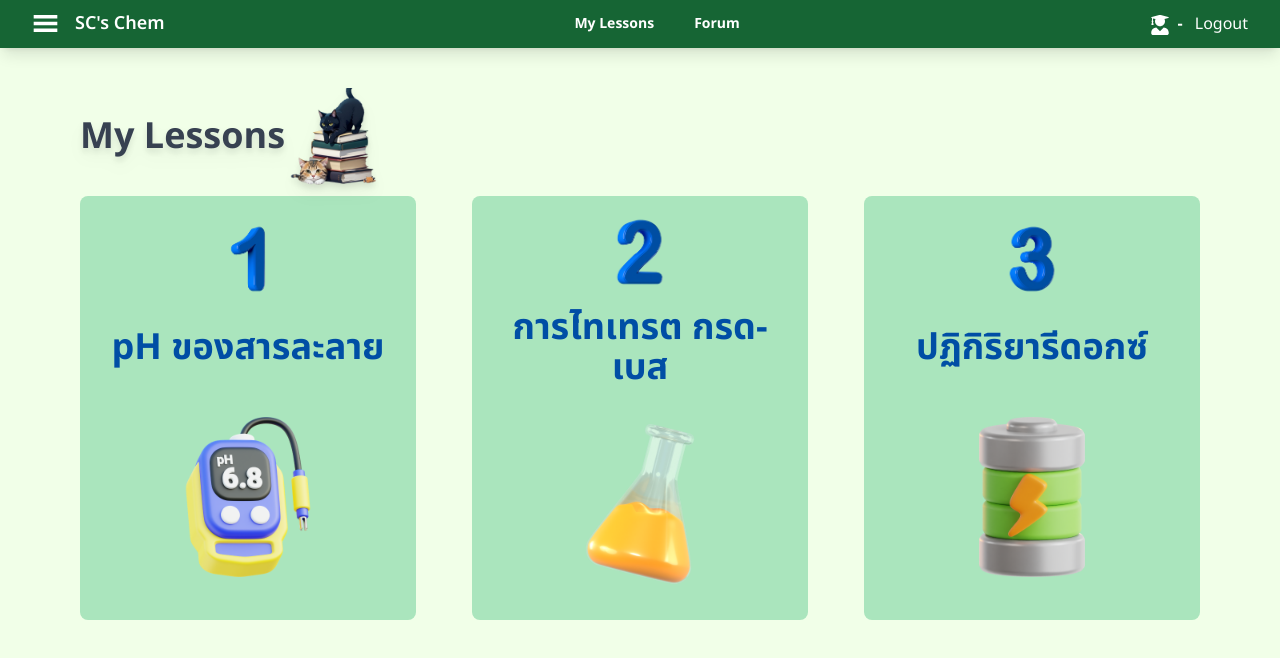
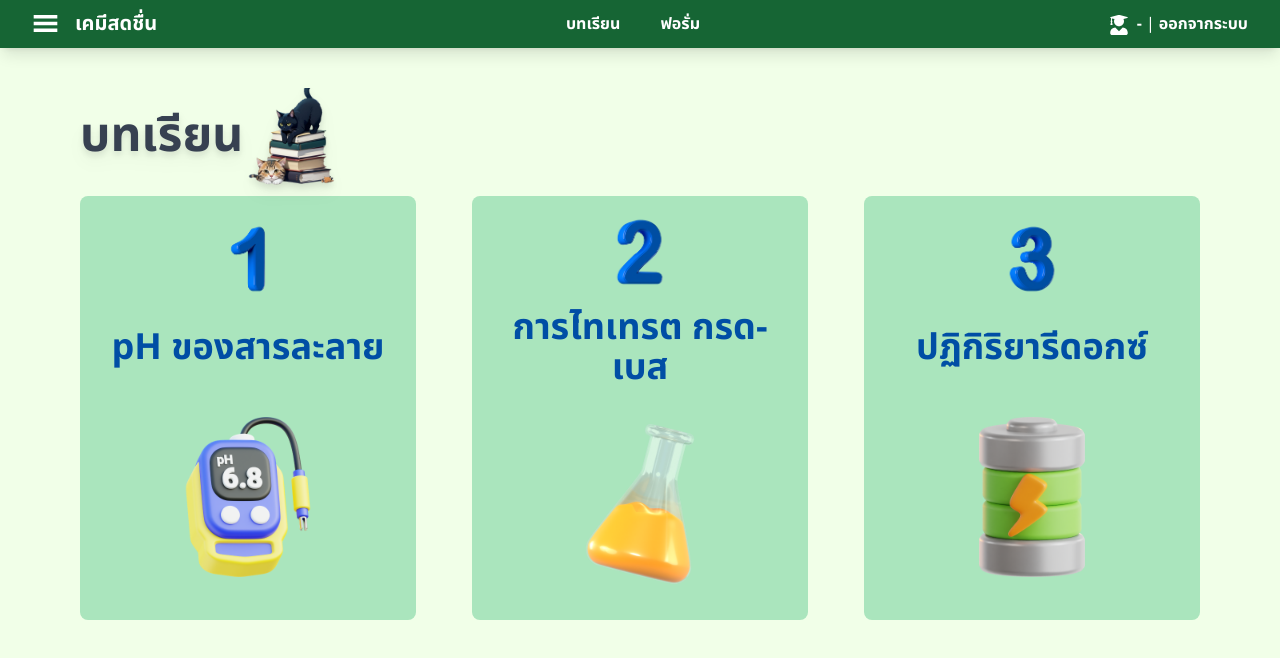
Before and after one commit to manooi/sc-chemclass, a Next.js app: page /my-lessons in a window 1280 px wide. Shown: the top 658 px of the page. Built offline with nearby package versions, Linux system fonts and the light colour scheme; no server answers.

Commit message:
Use Thai text

```diff
--- a/src/app/layout.tsx
+++ b/src/app/layout.tsx
@@ -1,7 +1,6 @@
 import type { Metadata } from "next";
 import "./globals.css";
 import Script from "next/script";
-import { SessionProvider } from "next-auth/react";
 
 // const geistSans = localFont({
 //   src: "../fonts/GeistVF.woff",
@@ -15,8 +14,8 @@ import { SessionProvider } from "next-auth/react";
 // });
 
 export const metadata: Metadata = {
-  title: "SC Chemclass",
-  description: "Generated by create next app",
+  title: "เคมีสดชื่น",
+  description: "เคมีสดชื่น",
 };
 
 export default function RootLayout({
--- a/src/app/login/page.tsx
+++ b/src/app/login/page.tsx
@@ -12,7 +12,7 @@ export default function LoginPage() {
 
   return (
     <div className="">
-      <h1 className="text-5xl text-center mt-10 font-bold">SC's Chem</h1>
+      <h1 className="text-5xl text-center mt-10 font-bold">เคมีสดชื่น</h1>
 
       <div className="mx-auto max-w-sm mt-12 p-6 md:border md:border-gray-100 rounded-md md:shadow-md bg-white">
         <h2 className="text-2xl font-bold mb-4 text-center">เข้าสู่ระบบ</h2>
--- a/src/app/my-lessons/page.tsx
+++ b/src/app/my-lessons/page.tsx
@@ -47,8 +47,8 @@ function LessonBox({ title, no }: { title: string; no: number }) {
 export default function Home() {
   return (
     <div>
-      <h1 className="inline text-4xl pb-10 font-bold drop-shadow-lg text-gray-700">
-        My Lessons
+      <h1 className="inline text-5xl pb-10 font-bold drop-shadow-lg text-gray-700">
+        บทเรียน
       <img className="inline" src="/image/books.png" width={100}></img>
       </h1>
       <div className="flex flex-col md:flex-row justify-between gap-y-14 md:gap-0 mt-2">
--- a/src/components/nav-bar/nav-bar.tsx
+++ b/src/components/nav-bar/nav-bar.tsx
@@ -32,8 +32,8 @@ export default function NavBar({ className }: { className: string }) {
               <GiHamburgerMenu size={27} />
             </div>
             <div className="flex items-center">
-              <a href="/my-lesson" className="hidden md:block text-lg font-semibold">
-                SC's Chem
+              <a href="/my-lesson" className="hidden md:block text-xl font-bold">
+                เคมีสดชื่น
               </a>
             </div>
           </div>
@@ -46,15 +46,15 @@ export default function NavBar({ className }: { className: string }) {
             </a> */}
             <a
               href="/my-lessons"
-              className="hover:bg-green-700 px-3 py-2 rounded-md text-sm"
+              className="hover:bg-green-700 px-3 py-2 rounded-md text-md"
             >
-              My Lessons
+              บทเรียน
             </a>
             <a
               href="#"
-              className="hover:bg-green-700 px-3 py-2 rounded-md text-sm"
+              className="hover:bg-green-700 px-3 py-2 rounded-md text-md"
             >
-              Forum
+              ฟอรั่ม
             </a>
           </div>
 
@@ -66,8 +66,9 @@ export default function NavBar({ className }: { className: string }) {
               {(name == username) && (<>{name}</>) }
               {(name != username) && (<>{name}, {username}</>) }
             </p>
+            <p className="ml-1">|</p>
             <form action={LogOut}>
-              <button type="submit" className="ml-3">Logout</button>
+              <button type="submit" className="ml-1 font-bold">ออกจากระบบ</button>
             </form>
           </div>
         </div>
@@ -80,13 +81,13 @@ export default function NavBar({ className }: { className: string }) {
             href="/my-lessons"
             className="block px-4 py-2 text-sm hover:bg-green-600"
           >
-            My Lessons
+            บทเรียน
           </a>
           <a
             href="#"
             className="block px-4 py-2 text-sm hover:bg-green-600"
           >
-            Forum
+            ฟอรั่ม
           </a>
         </div>
       )}
```
